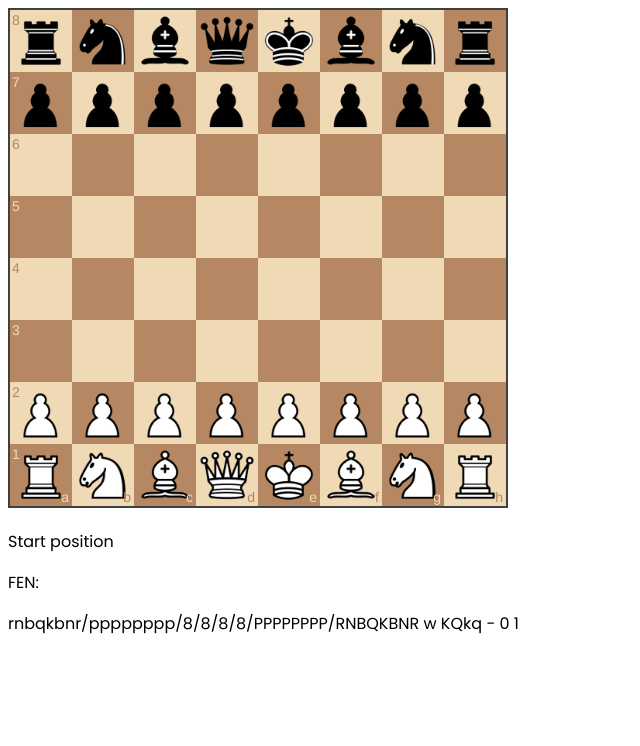
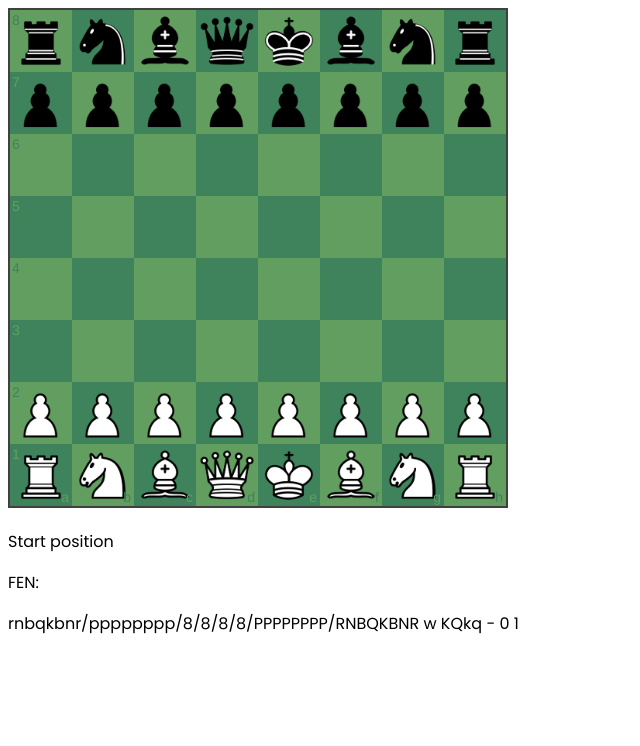
Before and after one commit to 0rizons7/0rizons7.github.io, a plain HTML site: page index.html in a window 1280 px wide. Shown: the part 83-829 px from the top of the page, without its empty margins (0-640 px from the left). Before the commit the page ends 800 px from the top, so only its background shows below. Drawn offline with Linux system fonts and the light colour scheme; no server answers.

Commit message:
12/01 Commit

```diff
--- a/index.html
+++ b/index.html
@@ -10,7 +10,7 @@
     <title>OpenChess</title>
 </head>
 <body>
-    <h1 onclick ="window.location.reload();"id="title">OpenChess</h1>
+    <h1 onclick ="fetch(location.href, {cache: 'no-store'}).then(() => location.reload());" id="title">OpenChess</h1>
     <div id="board"></div>
     <div id="caption">
         <p id="openingName">Start position</p>
--- a/libs/chessboard/chessboard.css
+++ b/libs/chessboard/chessboard.css
@@ -23,13 +23,13 @@
 }
 
 .white-1e1d7 {
-  background-color: #f0d9b5;
-  color: #b58863;
+  background-color: #629e60;
+  color: #3f835c;
 }
 
 .black-3c85d {
-  background-color: #b58863;
-  color: #f0d9b5;
+  background-color: #3f835c;
+  color: #629e60;
 }
 
 .highlight1-32417, .highlight2-9c5d2 {
--- a/script.js
+++ b/script.js
@@ -1,11 +1,16 @@
-function makeRequest(url, params) {
+function makeRequest(url, params=null) {
     return $.ajax({
         url: url,
         method: 'GET',
         data: params,
-        dataType: 'json',
+        dataType: 'text',
         success: function(data) {
-            return data;
+            try {
+                return JSON.parse(data);
+            }
+            catch {
+                return data
+            }
         },
         error: function(xhr, status, error) {
             console.error(`Erreur HTTP: ${xhr.status} ${xhr.statusText}`);
@@ -13,3 +18,10 @@ function makeRequest(url, params) {
         }
     });
 }
+makeRequest(url="https://lichess.org/api/study/sMXicnZ4.pgn",
+).done(function (data) {
+    console.log(data);
+}
+).fail(function (error) {
+    console.error(error);
+});
--- a/scriptChessboard.js
+++ b/scriptChessboard.js
@@ -34,27 +34,28 @@ function updateChessboard() {
     let history = game.history({ verbose: true });
     history = history.map(move => move.from + move.to);
     makeRequest(
-        "https://explorer.lichess.ovh/masters",
-        {
+        url = "https://explorer.lichess.ovh/masters",
+        params = {
             topGames: 0,
             moves: 5,
             play: history.join(','),
-        }
+        },
     ).done(function (data) {
         console.log(data);
         try {
             $('#openingName').html(data.opening.name.replace(":", ":<br>"))
         } catch {}
-    })
-        .fail(function (error) {
+    }
+    ).fail(function (error) {
             console.error(error);
-        });
+    });
 }
 
 function renderMoveOptions(source) {
     let moves = game.moves({square:source});
+    console.log(moves)
     moves.forEach(function (move) {
-        $('.square-'+move).addClass('square-legal')
+        $('.square-'+move.slice(-2)).addClass('square-legal')
     });
 }
 
--- a/style.css
+++ b/style.css
@@ -5,7 +5,11 @@
 :root {
     --board-size: 500px;
 }
-
+body {
+    height: 100vh;
+    width: 100vw;
+    overflow: clip;
+}
 #board {
     width: var(--board-size);
 }
```
